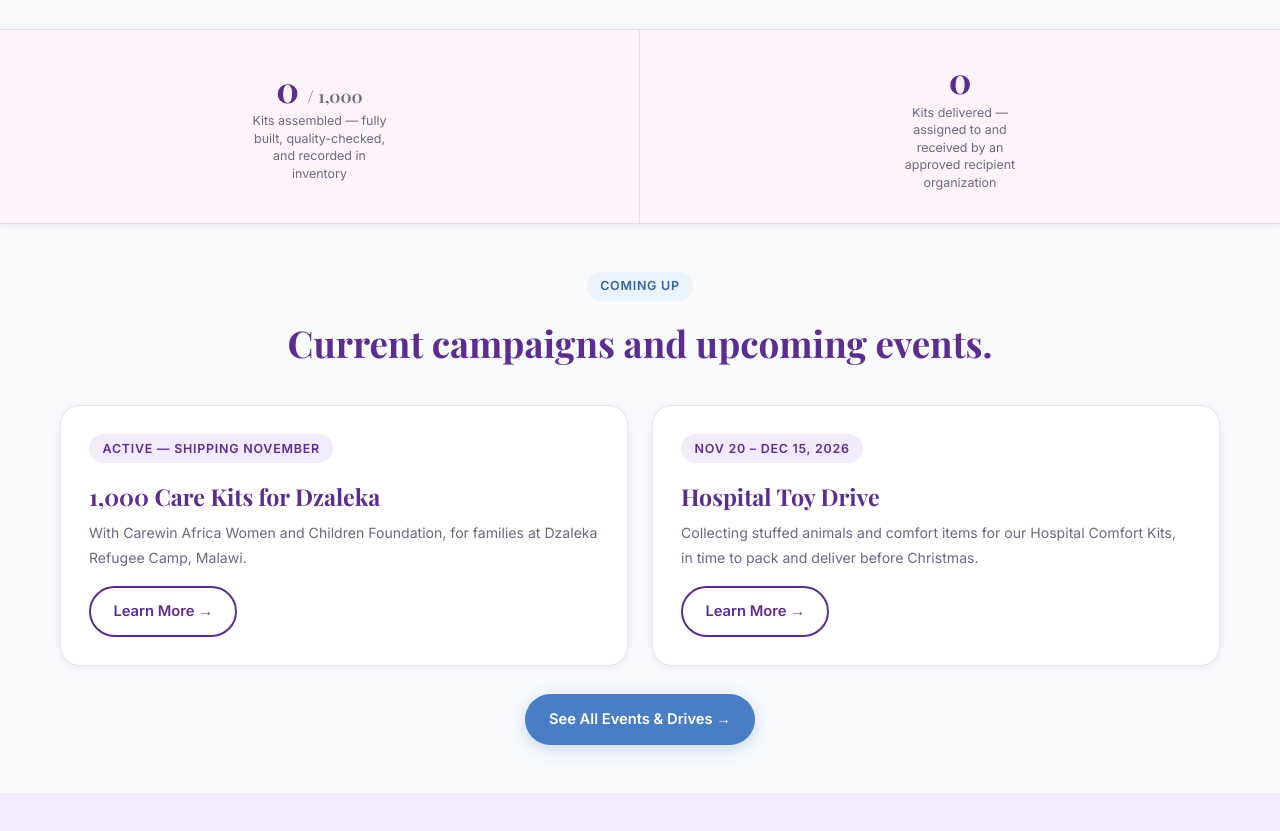
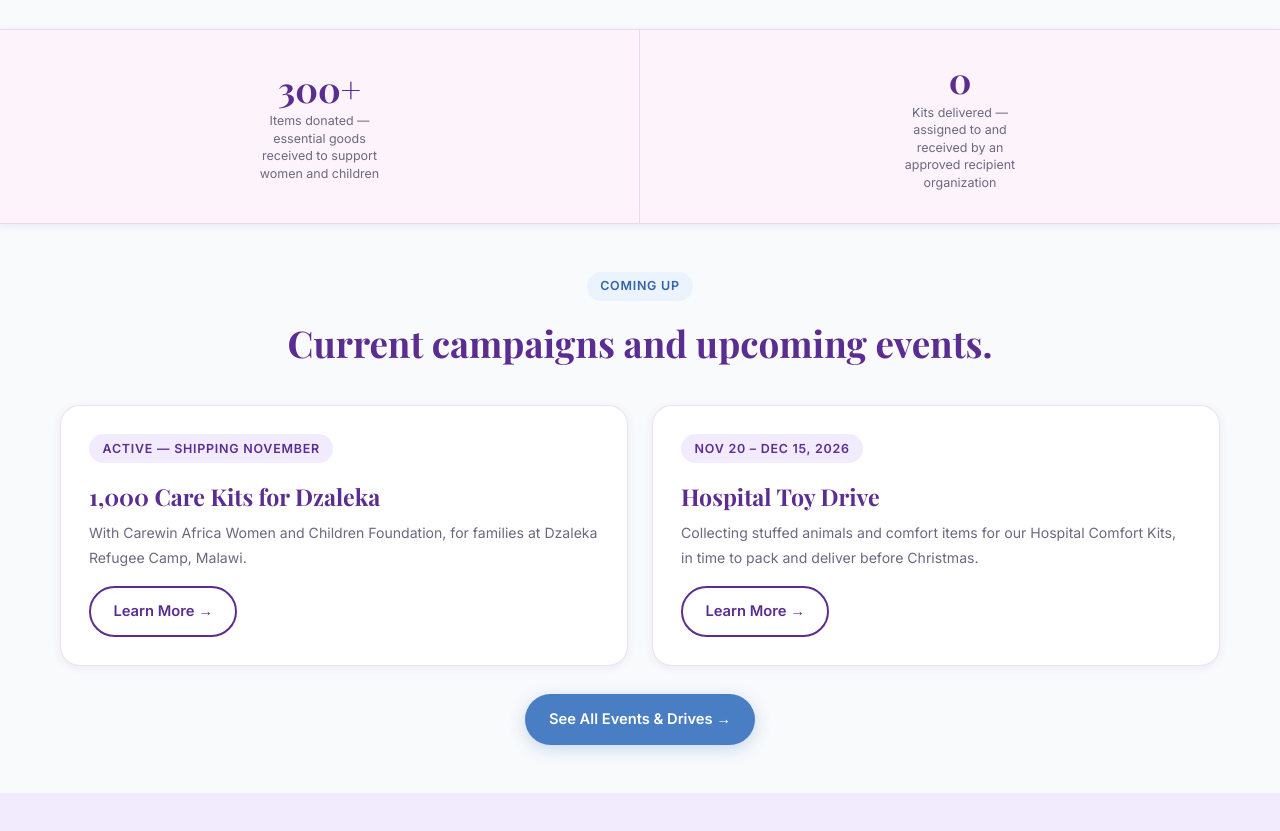
Before and after one commit to gabirellaf/twcf, a website: page index.html in a window 1280 px wide. Shown: the part 1275-2106 px from the top of the page. Drawn offline with nearby package versions, Linux system fonts and the light colour scheme.

Commit message:
Change home kits counter to 300+ items donated
Co-Authored-By: Claude Opus 5.5 <noreply@anthropic.com>

```diff
--- a/index.html
+++ b/index.html
@@ -117,8 +117,8 @@
       </div>
       <div class="stat-strip" style="grid-template-columns: repeat(2, 1fr); margin-top: 2rem;">
         <div class="stat-item">
-          <span class="num">0 <span style="font-size: 1.1rem; color: var(--muted); font-weight: 600;">/ 1,000</span></span>
-          <span class="lbl" data-en="Kits assembled — fully built, quality-checked, and recorded in inventory" data-es="Kits ensamblados — completamente construidos, revisados y registrados en inventario">Kits assembled — fully built, quality-checked, and recorded in inventory</span>
+          <span class="num">300+</span>
+          <span class="lbl" data-en="Items donated — essential goods received to support women and children" data-es="Artículos donados — bienes esenciales recibidos para apoyar a mujeres y niños">Items donated — essential goods received to support women and children</span>
         </div>
         <div class="stat-item">
           <span class="num">0</span>
```
